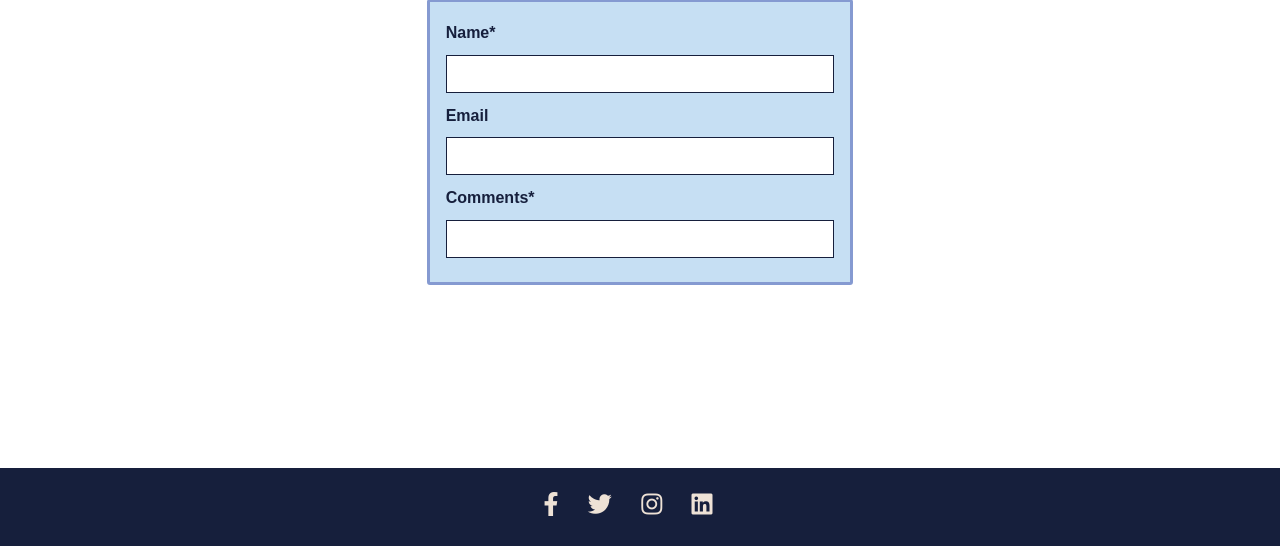
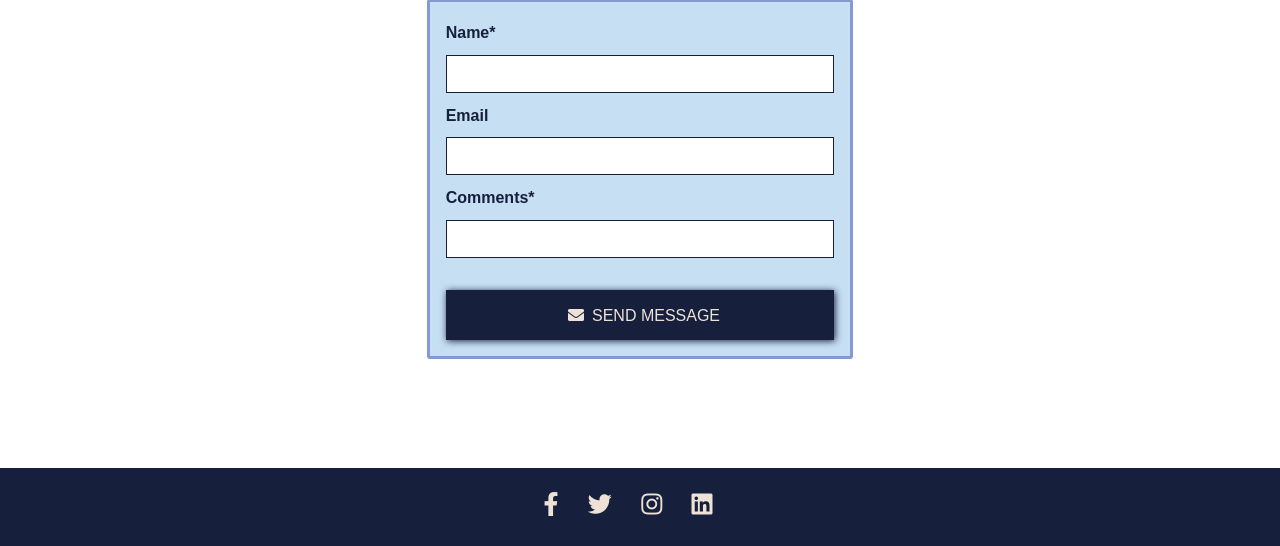
Before and after one commit to AmyOShea/GiftOfGiving, a Django app: page /contact/ in a window 1280 px wide. Shown: the part 254-800 px from the top of the page. Run offline with Django 3.2, Linux system fonts and the light colour scheme; some libraries are stand-ins or nearby versions; some web fonts are replaced.

Commit message:
Added submit form button

```diff
--- a/contact/templates/contact/contact.html
+++ b/contact/templates/contact/contact.html
@@ -12,6 +12,9 @@
             {% for field in form %}
                 {{ field | as_crispy_field }}
             {% endfor %}
+            <!-- Submit -->
+            <button type="submit" class="col-sm-12 btn mt-4 p-2"><i class="fas fa-envelope p-2"></i>send
+                message</button>
         </form>
     </div>
 </div>
```
